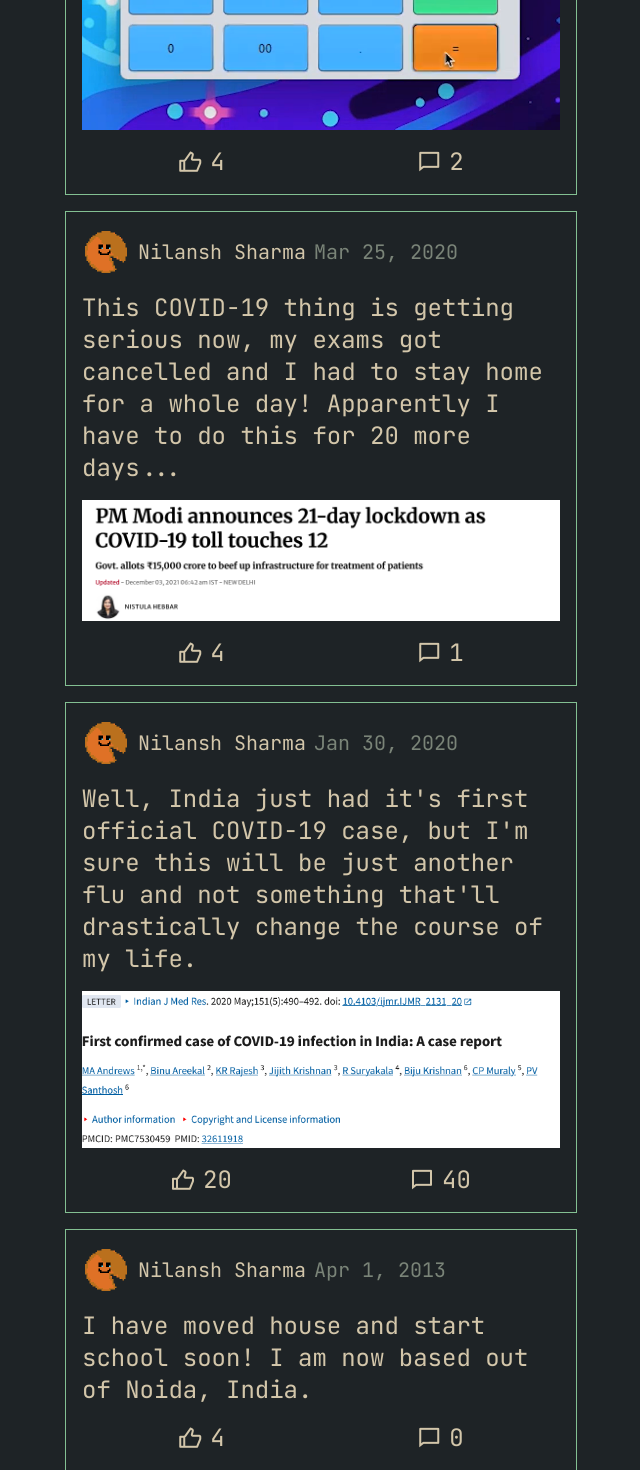
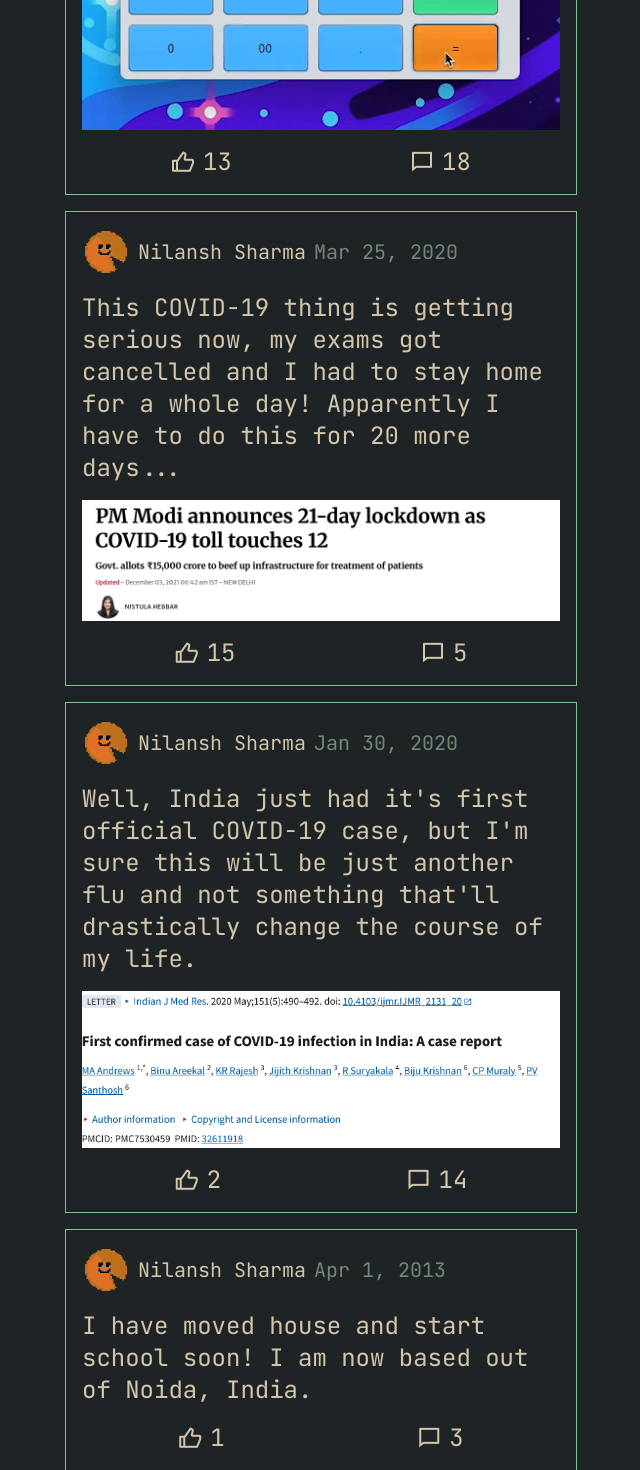
Before and after one commit to nilanshsharma23/portfolio, a SvelteKit app: page / in a window 1280 px wide. Shown: the part 1330-2800 px from the top of the page, without its empty margins (319-959 px from the left). Built offline with nearby package versions, Linux system fonts and the light colour scheme.

Commit message:
titles and random likes and comments

```diff
--- a/src/components/post/InteractionTemplate.svelte
+++ b/src/components/post/InteractionTemplate.svelte
@@ -1,8 +1,8 @@
 <script lang="ts">
-	let { icon, count = 0 } = $props();
+	let { icon } = $props();
 </script>
 
 <div class="flex flex-row items-center gap-2">
 	<i class="{icon} text-xl sm:text-2xl"></i>
-	<div class="text-xl sm:text-2xl">{count}</div>
+	<div class="text-xl sm:text-2xl">{Math.floor(Math.random() * 21) + 1}</div>
 </div>
--- a/src/components/post/PostTemplate.svelte
+++ b/src/components/post/PostTemplate.svelte
@@ -2,7 +2,7 @@
 	import dateFormat from 'dateformat';
 	import InteractionTemplate from './InteractionTemplate.svelte';
 
-	let { date, content = null, likes = 0, comments = 0, imageSrc = null } = $props();
+	let { date, content = null, imageSrc = null } = $props();
 </script>
 
 <div class="flex max-w-lg flex-col gap-4 border border-[#83C092] p-4">
@@ -22,7 +22,7 @@
 		<img src={imageSrc} class="w-full" alt="" />
 	{/if}
 	<div class="flex flex-row items-center justify-around">
-		<InteractionTemplate icon="ri-thumb-up-line" count={likes} />
-		<InteractionTemplate icon="ri-chat-4-line" count={comments} />
+		<InteractionTemplate icon="ri-thumb-up-line" />
+		<InteractionTemplate icon="ri-chat-4-line" />
 	</div>
 </div>
--- a/src/routes/+page.svelte
+++ b/src/routes/+page.svelte
@@ -1,46 +1,39 @@
 <script lang="ts">
 	import PostTemplate from '../components/post/PostTemplate.svelte';
 </script>
+
+<svelte:head>
+	<title>Nilansh Sharma | About</title>
+</svelte:head>
 
 <div class="flex w-full flex-col items-center gap-4 p-8">
 	<PostTemplate
 		date="January 3 2023"
 		content="It's been a long time since I've made anything, but I decided to lock in and make an actual and finished mobile game. It's called Underwater Rush and is made with the Unity Game Engine. I love it."
 		imageSrc="posts/underwater-rush.png"
-		likes={8}
-		comments={3}
 	/>
 	<PostTemplate
 		date="June 30 2020"
 		content="It's a whole thing now, I haven't gone outside in months, but I'm beginning to like this thing called Java. Apparently we use it to make Minecraft mods. I made this calculator with it!"
 		imageSrc="/posts/calculator.png"
-		likes={4}
-		comments={2}
 	/>
 	<PostTemplate
 		date="March 25 2020"
 		content="This COVID-19 thing is getting serious now, my exams got cancelled and I had to stay home for a whole day! Apparently I have to do this for 20 more days..."
 		imageSrc="/posts/lockdown-announcement.png"
-		likes={4}
-		comments={1}
 	/>
 	<PostTemplate
 		date="January 30 2020"
 		content="Well, India just had it's first official COVID-19 case, but I'm sure this will be just another flu and not something that'll drastically change the course of my life."
 		imageSrc="/posts/first-covid-case.png"
-		likes={20}
-		comments={40}
 	/>
 	<PostTemplate
 		date="April 1 2013"
 		content="I have moved house and start school soon! I am now based out of Noida, India."
-		likes={4}
 	/>
 	<PostTemplate
 		date="September 9 2009"
 		content="Hello, World! I am just born and I don't really remember what happened, but I assume that I was
 		crying. I am now based out of Delhi, India."
-		likes={4}
-		comments={8}
 	/>
 </div>
--- a/src/routes/projects/+page.svelte
+++ b/src/routes/projects/+page.svelte
@@ -1 +1,5 @@
+<svelte:head>
+	<title>Projects | Nilansh Sharma</title>
+</svelte:head>
+
 <div>Project Page</div>
--- a/src/routes/socials/+page.svelte
+++ b/src/routes/socials/+page.svelte
@@ -1 +1,5 @@
+<svelte:head>
+	<title>Socials | Nilansh Sharma</title>
+</svelte:head>
+
 <div>Socials Page</div>
--- a/src/routes/tech-stack/+page.svelte
+++ b/src/routes/tech-stack/+page.svelte
@@ -1 +1,5 @@
+<svelte:head>
+	<title>Tech Stack | Nilansh Sharma</title>
+</svelte:head>
+
 <div>Tech Stack Page</div>
```
